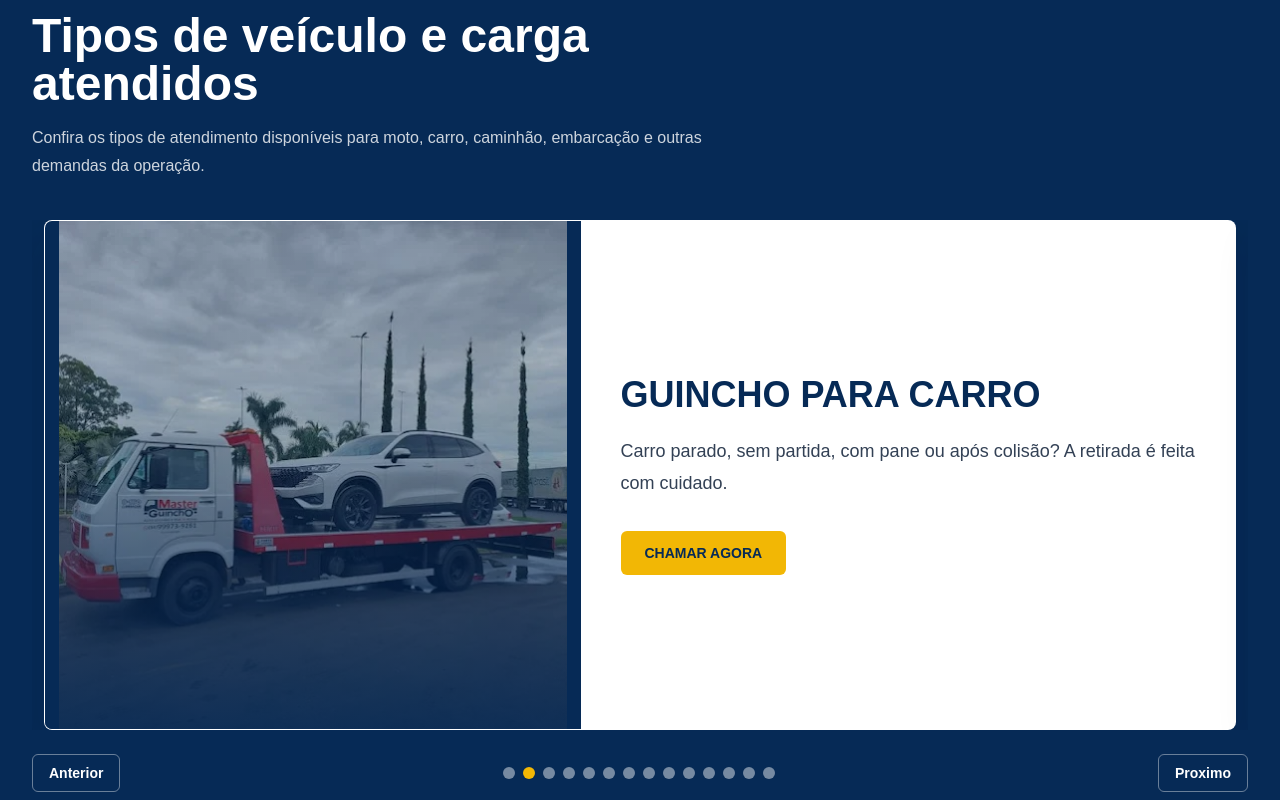
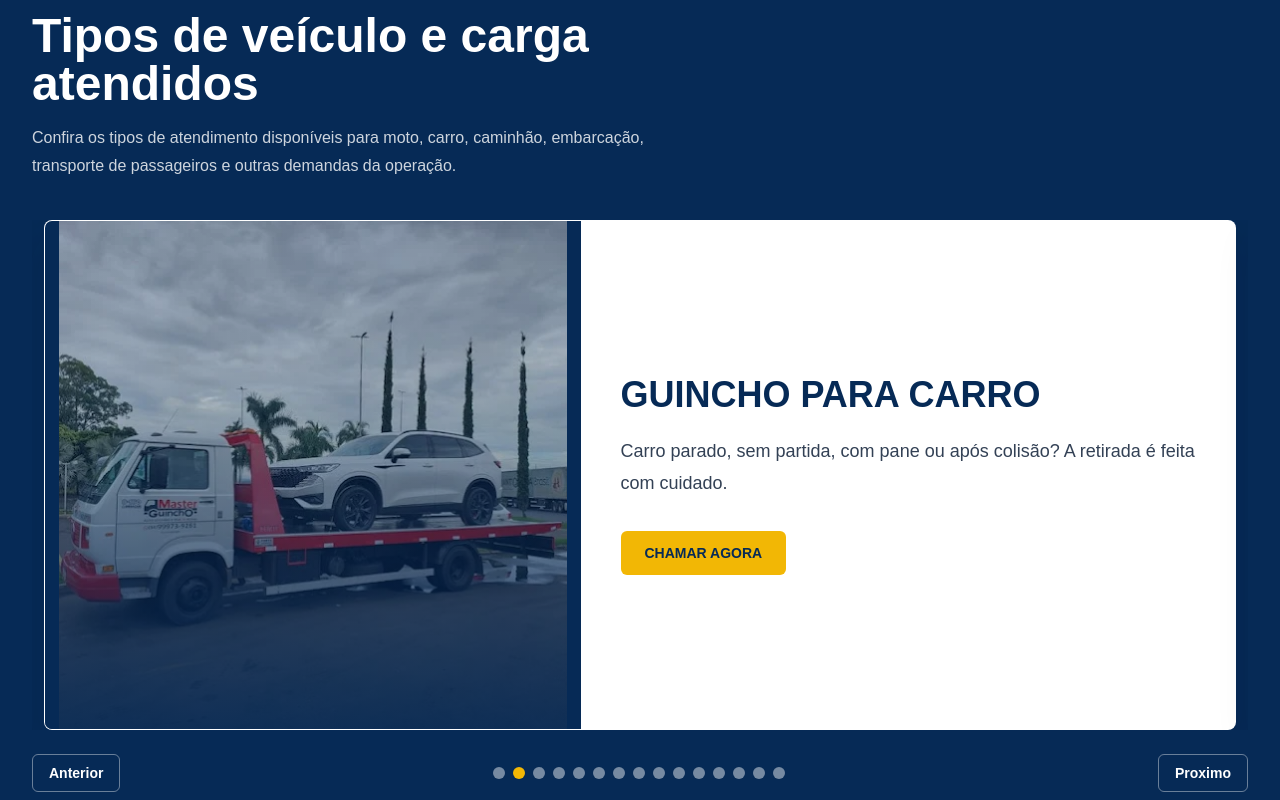
Before and after one commit to thiagodiasdigital/master-guincho-site, a Next.js app: page / in a window 1280 px wide. Shown: the part 2500-3300 px from the top of the page. Built offline with nearby package versions, Linux system fonts and the light colour scheme; no server answers.

Commit message:
add taxi card to showcase carousel

```diff
--- a/data/showcase.data.ts
+++ b/data/showcase.data.ts
@@ -22,7 +22,7 @@ export const showcaseDataTemplate: ShowcaseDataTemplate = {
     eyebrow: "Vitrine",
     title: "Tipos de veículo e carga atendidos",
     description:
-      "Confira os tipos de atendimento disponíveis para moto, carro, caminhão, embarcação e outras demandas da operação."
+      "Confira os tipos de atendimento disponíveis para moto, carro, caminhão, embarcação, transporte de passageiros e outras demandas da operação."
   },
   items: [
     {
@@ -78,6 +78,15 @@ export const showcaseDataTemplate: ShowcaseDataTemplate = {
       ctaLabel: "Ver detalhes",
       href: "/vitrine/van-guincho/",
       tags: ["van", "guincho", "24h"]
+    },
+    {
+      title: "Táxi 24h",
+      description: "Táxi 24h em Ituiutaba e região para passageiros que precisam seguir viagem, voltar para casa ou sair do local com agilidade após pane, colisão ou imprevisto.",
+      image: "/images/master-guincho-taxi.jpeg",
+      alt: "Táxi 24h da Master Guincho em Ituiutaba e região",
+      ctaLabel: "Ver detalhes",
+      href: "/servicos/taxi-24h/",
+      tags: ["taxi 24h", "Ituiutaba", "passageiros"]
     },
     {
       title: "Guincho para Utilitários",
```
